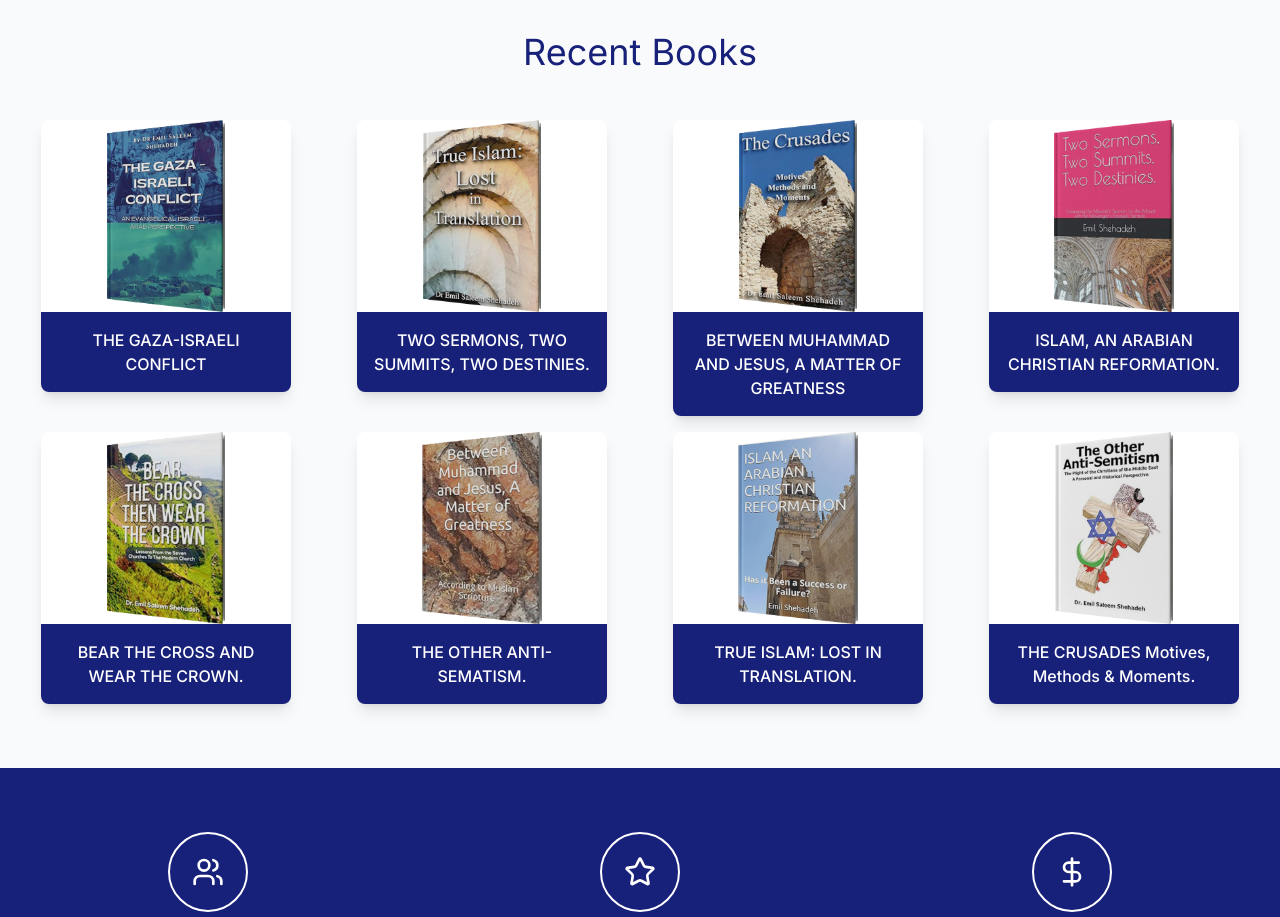
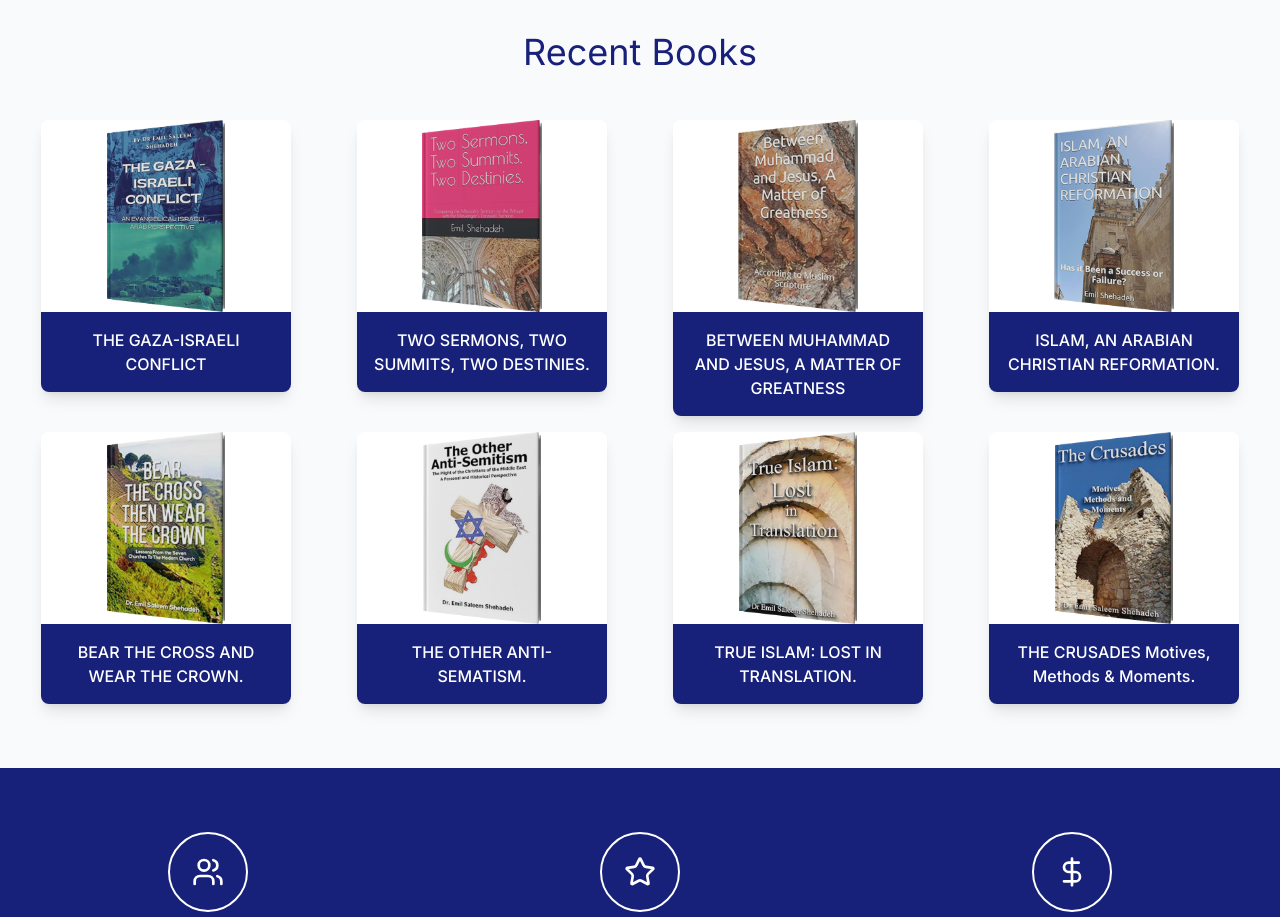
Before and after one commit to stephenmayowa112/candor_ministry, a Next.js app in the folder my-website/: page / in a window 1280 px wide. Shown: the part 1000-1917 px from the top of the page. Built offline with nearby package versions, Linux system fonts and the light colour scheme.

Commit message:
chore: update book images in RecentBooks component for consistency

```diff
--- a/my-website/src/components/sections/RecentBooks.tsx
+++ b/my-website/src/components/sections/RecentBooks.tsx
@@ -19,19 +19,19 @@ const books: Book[] = [
   {
     id: '2',
     title: 'TWO SERMONS, TWO SUMMITS, TWO DESTINIES.',
-    image: '/images/B 1.png',
+    image: '/images/e.png',
     slug: 'two-sermons'
   },
   {
     id: '3',
     title: 'BETWEEN MUHAMMAD AND JESUS, A MATTER OF GREATNESS',
-    image: '/images/C 1.png',
+    image: '/images/g.png',
     slug: 'between-muhammad-jesus'
   },
   {
     id: '4',
     title: 'ISLAM, AN ARABIAN CHRISTIAN REFORMATION.',
-    image: '/images/e.png',
+    image: '/images/h.png',
     slug: 'islam-reformation'
   },
   {
@@ -43,19 +43,19 @@ const books: Book[] = [
 {
     id: '6',
     title: 'THE OTHER ANTI-SEMATISM.',
-    image: '/images/g.png',
+    image: '/images/i.png',
     slug: 'anti-semitism'
   },
 {
     id: '7',
     title: 'TRUE ISLAM: LOST IN TRANSLATION.',
-    image: '/images/h.png',
+    image: '/images/B 1.png',
     slug: 'true-islam'
   },
 {
     id: '8',
     title: 'THE CRUSADES Motives, Methods & Moments.',
-    image: '/images/i.png',
+    image: '/images/C 1.png',
     slug: 'the-crusades'
   }
 
```
